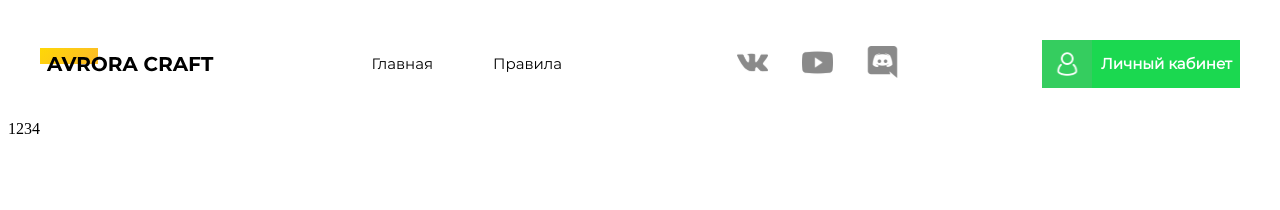
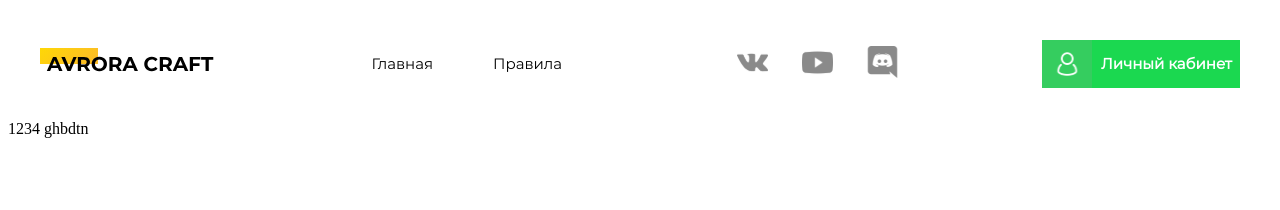
Before and after one commit to DJamMix/vue-avrora, a Vue app: page /#/ in a window 1280 px wide. Shown: the top 210 px of the page. Built offline with nearby package versions, Linux system fonts and the light colour scheme.

Commit message:
Добавил текст на главную страницу

```diff
--- a/src/views/HomeView.vue
+++ b/src/views/HomeView.vue
@@ -1,6 +1,7 @@
 <template>
   <div class="home">
     1234
+    ghbdtn
   </div>
 </template>
 
```
